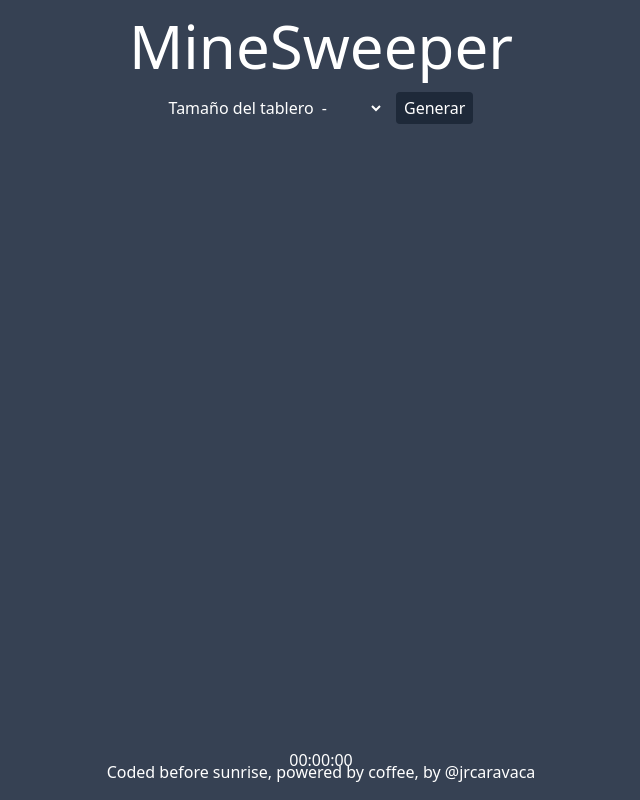
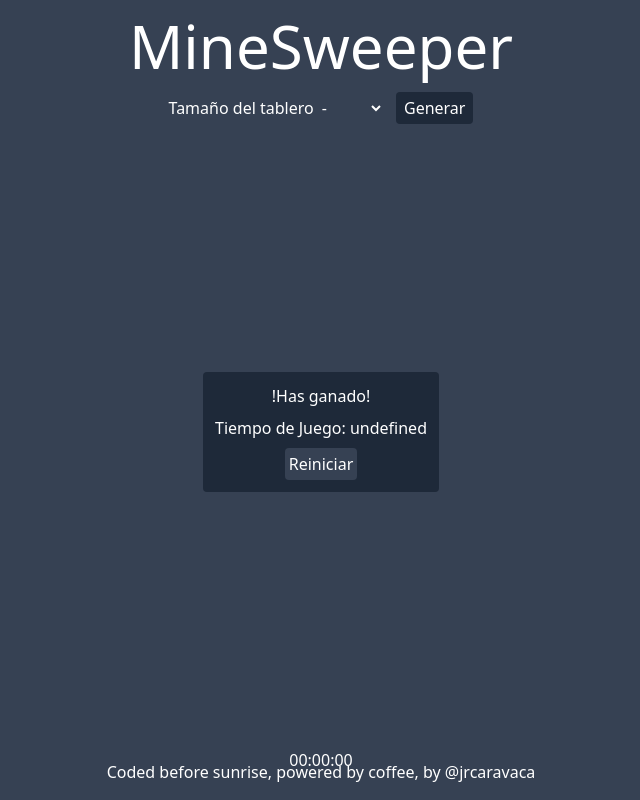
Before and after one commit to jrcaravaca/minesweeper, a website built with Vite: page index.html in a window 1280 px wide. Shown: the whole page, without its empty margins (319-959 px from the left). Built offline with nearby package versions, Linux system fonts and the light colour scheme.

Commit message:
Add popup window

```diff
--- a/src/main.js
+++ b/src/main.js
@@ -1,13 +1,14 @@
 import './style.css'
 import { Board } from './classes/Board';
 import { Timer } from './classes/Timer';
+import { popup } from './ui/popup';
 
 const button = document.querySelector('button');
 const select = document.getElementById('board-size');
 const time = document.getElementById('time');
 const timer = new Timer(time);
 
-
+popup(time.value)
 
 button.addEventListener('click', e => {
     let size = select.value;
--- /dev/null
+++ b/src/ui/popup.js
@@ -0,0 +1,22 @@
+export function popup(tiempo) {
+    const main = document.querySelector('main');
+    const popup = document.createElement('div');
+    popup.classList.add('popup','absolute', 'bg-gray-800','flex', 'flex-col', 'items-center', 'justify-center', 'rounded', 'w-[250]', 'h-[250', 'gap-2','p-3');
+    const popuptitle = document.createElement('h2');
+    popuptitle.innerText = '!Has ganado!';
+    const popupText = document.createElement('p');
+    popupText.innerText = `Tiempo de Juego: ${tiempo}`;
+
+    const restartButton = document.createElement('button');
+    restartButton.classList.add('rounded-ml-2', 'bg-gray-700','rounded', 'p-1')
+    restartButton.innerText = 'Reiniciar';
+    restartButton.addEventListener('click', (e) => {
+        //pendiente de ver si mejoro esto para que se reinicie con un tablero creado directamente
+        e.preventDefault();
+        location.reload()
+    })
+    popup.appendChild(popuptitle)
+    popup.appendChild(popupText)
+    popup.appendChild(restartButton)
+    main.appendChild(popup)
+}
```
Also changed, not shown: index.html (line endings or trailing spaces), src/style.css (line endings or trailing spaces).
